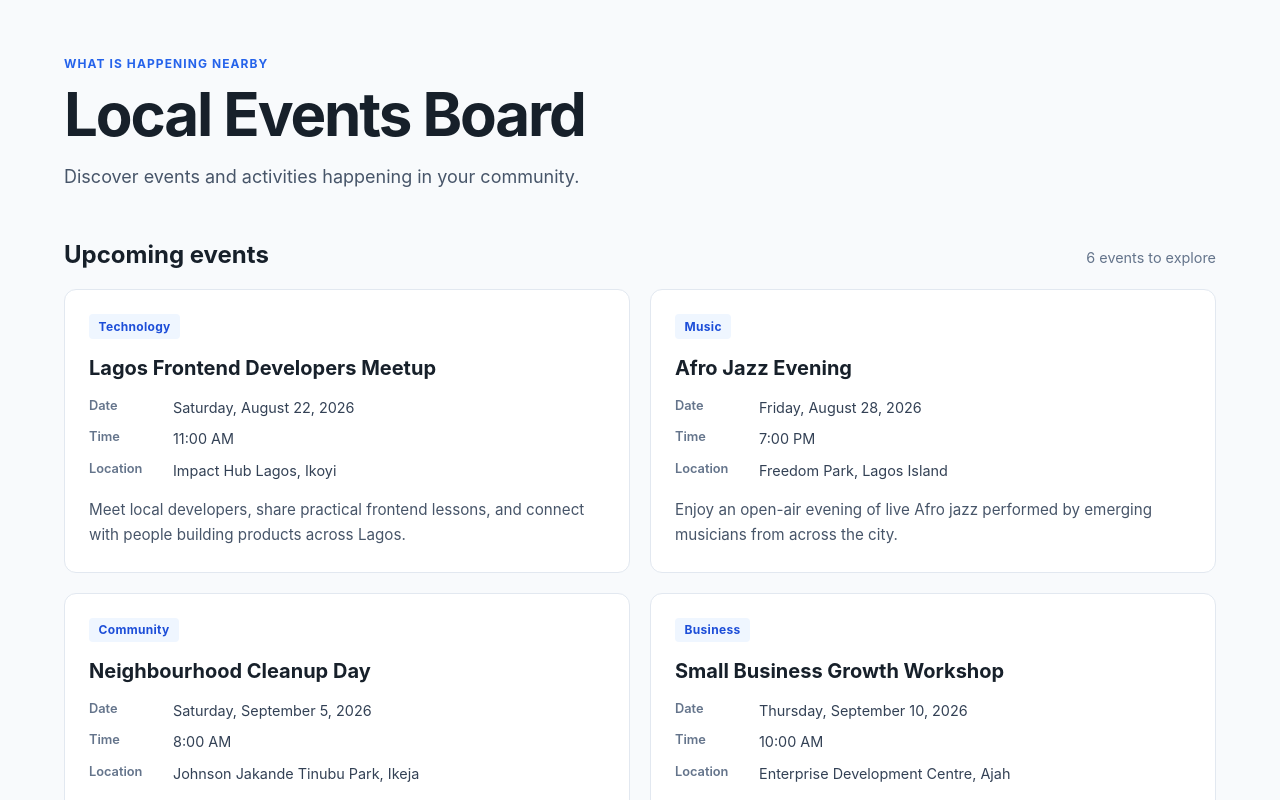
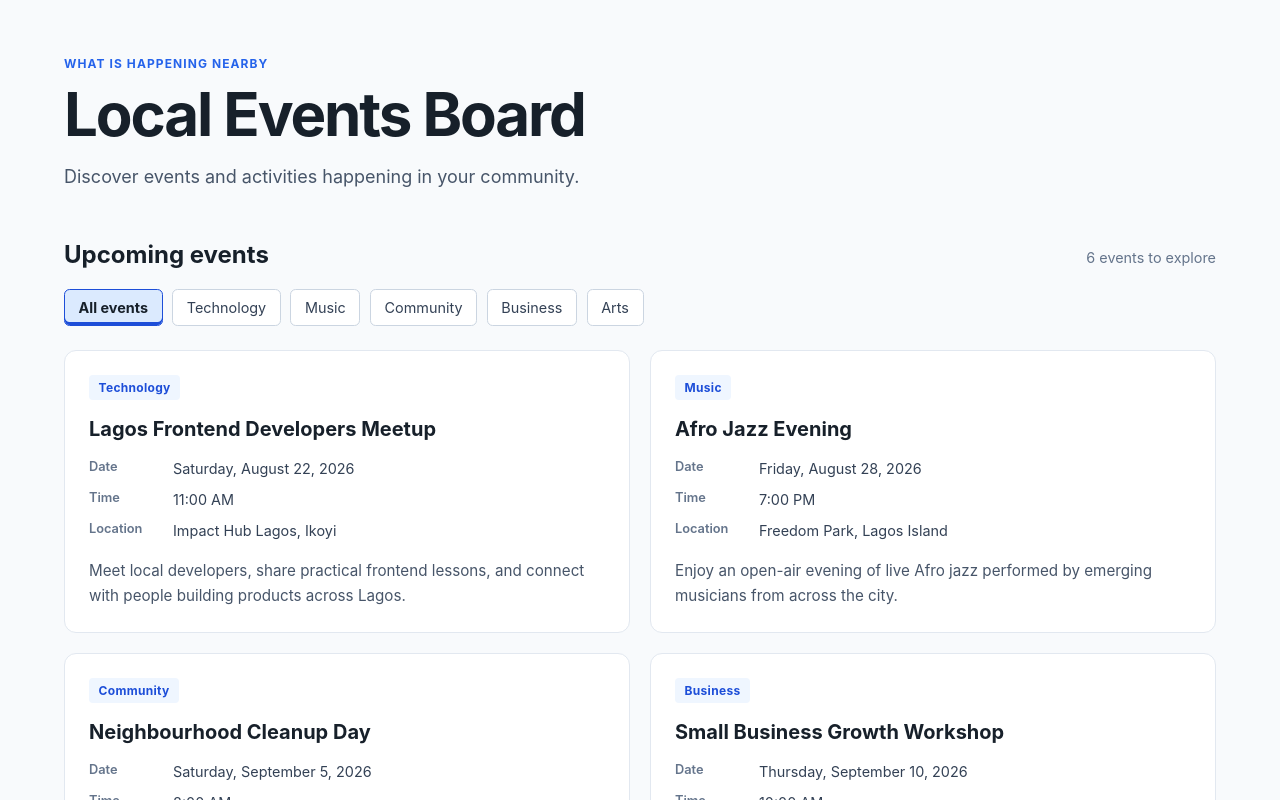
Before and after one commit to LolaAyeni/local-events-board, a React (Vite) app: page / in a window 1280 px wide. Shown: the top 800 px of the page. Built offline with nearby package versions, Linux system fonts and the light colour scheme.

Commit message:
feat: add category filtering

```diff
--- a/src/App.css
+++ b/src/App.css
@@ -51,6 +51,64 @@
   margin: 0;
   color: #64748b;
   font-size: 0.9rem;
+}
+
+.category-filter {
+  display: flex;
+  flex-wrap: wrap;
+  gap: 0.6rem;
+  margin-bottom: 1.5rem;
+}
+
+.category-filter__button {
+  padding: 0.55rem 0.85rem;
+  color: #334155;
+  background: #ffffff;
+  border: 1px solid #cbd5e1;
+  border-radius: 0.35rem;
+  font: inherit;
+  font-size: 0.9rem;
+  line-height: 1.2;
+  cursor: pointer;
+}
+
+.category-filter__button:hover {
+  background: #f8fafc;
+  border-color: #64748b;
+}
+
+.category-filter__button:focus-visible {
+  outline: 3px solid #93c5fd;
+  outline-offset: 2px;
+}
+
+.category-filter__button.is-selected {
+  color: #17202a;
+  background: #dbeafe;
+  border-color: #1d4ed8;
+  box-shadow: inset 0 -3px 0 #1d4ed8;
+  font-weight: 700;
+}
+
+.empty-state {
+  padding: 2rem 1rem;
+  color: #475569;
+  background: #ffffff;
+  border: 1px dashed #cbd5e1;
+  border-radius: 0.75rem;
+  text-align: center;
+}
+
+.visually-hidden {
+  position: absolute;
+  width: 1px;
+  height: 1px;
+  padding: 0;
+  margin: -1px;
+  overflow: hidden;
+  clip: rect(0, 0, 0, 0);
+  white-space: nowrap;
+  border: 0;
 }
 
 .event-list {
--- a/src/App.jsx
+++ b/src/App.jsx
@@ -1,8 +1,17 @@
+import { useState } from 'react'
 import './App.css'
+import CategoryFilter from './components/CategoryFilter.jsx'
 import EventList from './components/EventList.jsx'
 import events from './data/events.js'
 
 function App() {
+  const [selectedCategory, setSelectedCategory] = useState('All events')
+  const categories = [...new Set(events.map((event) => event.category))]
+  const visibleEvents =
+    selectedCategory === 'All events'
+      ? events
+      : events.filter((event) => event.category === selectedCategory)
+
   return (
     <main className="page-shell">
       <header className="page-header">
@@ -14,9 +23,20 @@ function App() {
       <section className="events" aria-labelledby="events-heading">
         <div className="section-heading">
           <h2 id="events-heading">Upcoming events</h2>
-          <p>{events.length} events to explore</p>
+          <p>
+            {visibleEvents.length} {visibleEvents.length === 1 ? 'event' : 'events'} to explore
+          </p>
         </div>
-        <EventList events={events} />
+        <CategoryFilter
+          categories={categories}
+          selectedCategory={selectedCategory}
+          onCategoryChange={setSelectedCategory}
+        />
+        {visibleEvents.length > 0 ? (
+          <EventList events={visibleEvents} />
+        ) : (
+          <p className="empty-state">No events match this category yet.</p>
+        )}
       </section>
     </main>
   )
--- /dev/null
+++ b/src/components/CategoryFilter.jsx
@@ -0,0 +1,26 @@
+function CategoryFilter({ categories, selectedCategory, onCategoryChange }) {
+  const options = ['All events', ...categories]
+
+  return (
+    <nav className="category-filter" aria-label="Filter events by category">
+      {options.map((category) => {
+        const isSelected = category === selectedCategory
+
+        return (
+          <button
+            className={isSelected ? 'category-filter__button is-selected' : 'category-filter__button'}
+            key={category}
+            type="button"
+            aria-pressed={isSelected}
+            onClick={() => onCategoryChange(category)}
+          >
+            {category}
+            {isSelected && <span className="visually-hidden"> (selected)</span>}
+          </button>
+        )
+      })}
+    </nav>
+  )
+}
+
+export default CategoryFilter
```
